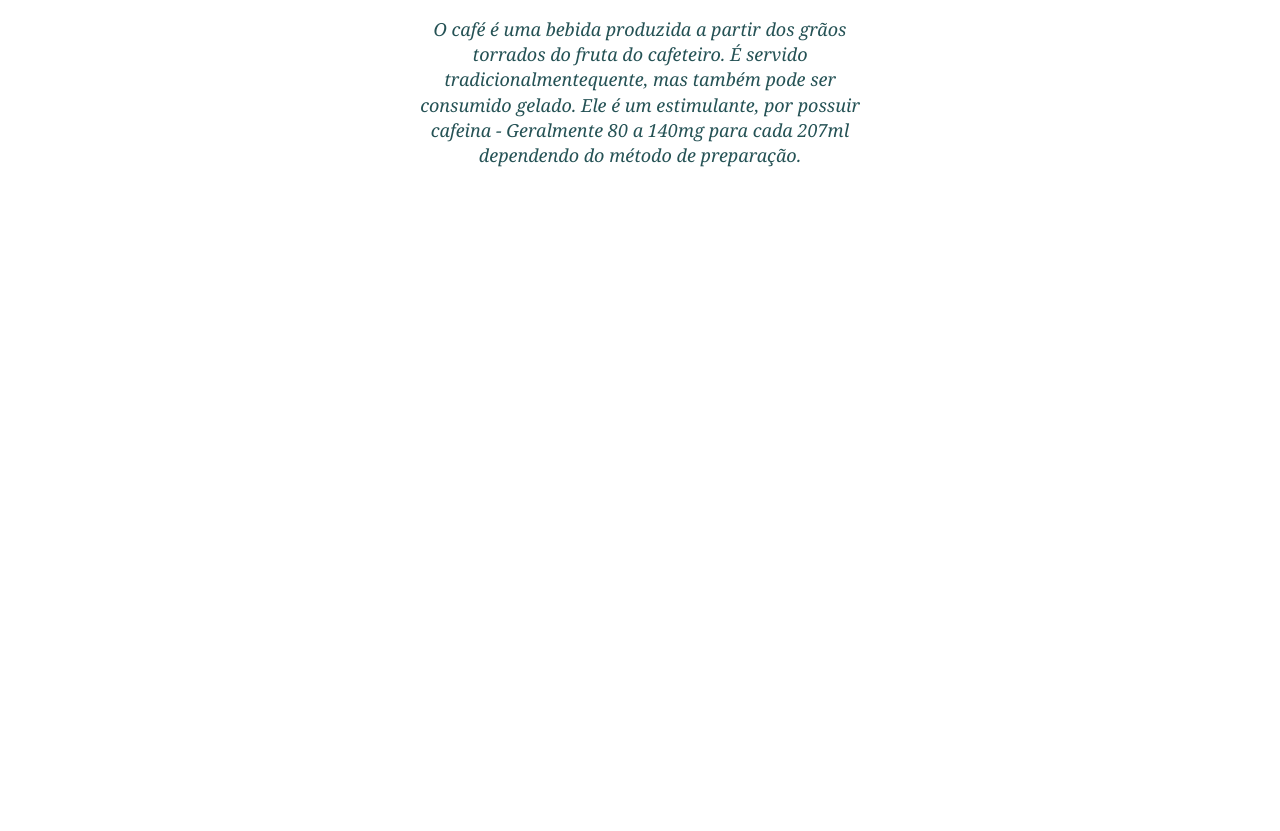
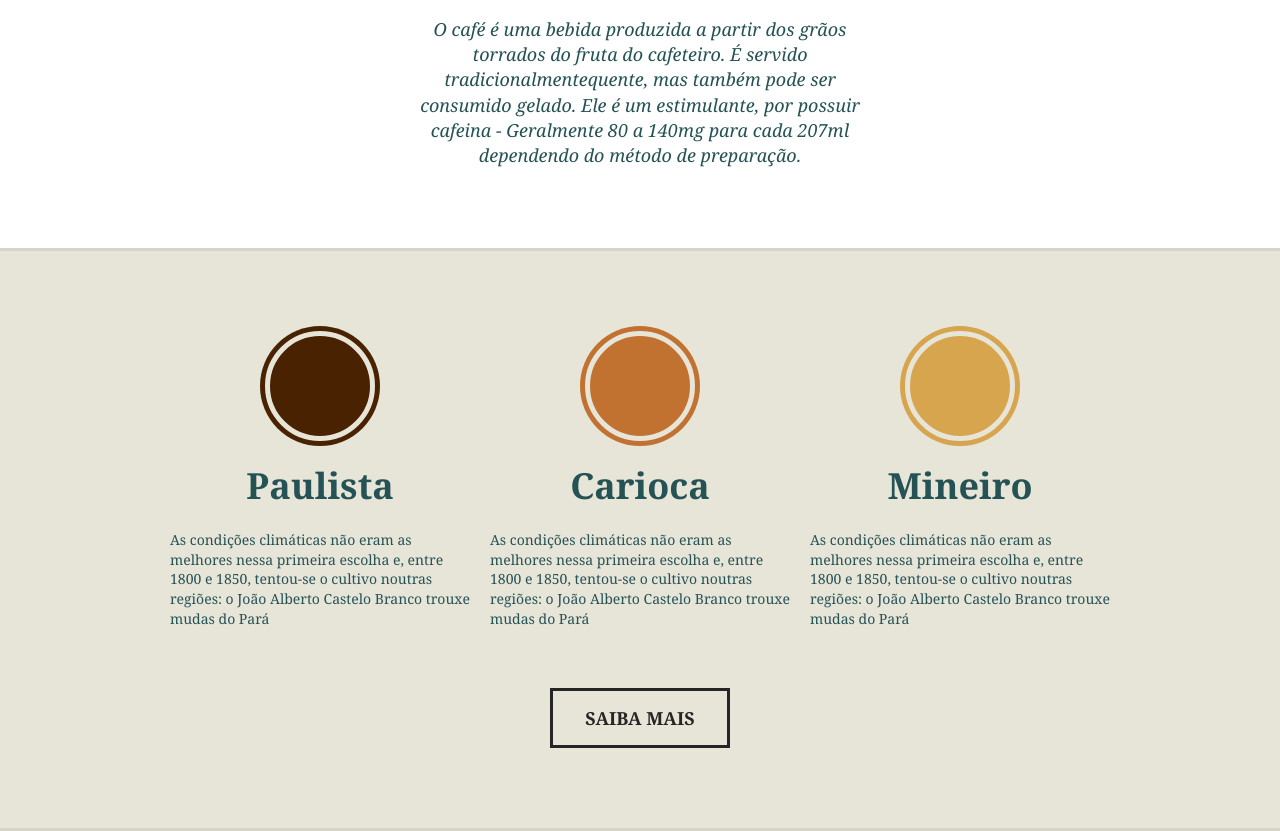
Before and after one commit to sudohorus/Brafe, a plain HTML site: page index.html in a window 1280 px wide. Shown: the part 973-1804 px from the top of the page. Before the commit the page ends 1221 px from the top, so only its background shows below. Drawn offline with Linux system fonts and the light colour scheme.

Commit message:
produtos

```diff
--- a/css/main.css
+++ b/css/main.css
@@ -124,3 +124,65 @@ body{
     padding: 5px 0 10px;
 
 }
+
+/*produtos*/
+.produtos{
+    background-color: #e7e4d8;
+    padding: 60px 0;
+    border-top: 3px solid #d6d3c8;
+    border-bottom: 3px solid #d6d3c8;
+}
+
+.produtos-item{
+    flex: 1;
+    margin: 0 10px 40px 10px;
+}
+
+.produtos-item h2{
+    font-size: 2.25em;
+    text-align: center;
+    margin-bottom: 20px;
+}
+
+.produtos-item p{
+    font-size: 0.875em;
+    line-height: 1.4em;
+}
+
+.produtos-item h2::before{
+    content: '';
+    display: block;
+    width: 100px;
+    height: 100px;
+    border-radius: 50%;
+    background-color: currentColor;
+    border: 5px solid #e7e4d8;
+    box-shadow: 0 0 0 5px currentColor;
+    margin: 20px auto;
+}
+
+h2.produtos-paulista::before{
+    color: #492201;
+}
+
+h2.produtos-carioca::before{
+    color: #c17130;
+}
+
+h2.produtos-mineiro::before{
+    color: #d7a54d;
+}
+
+.produtos-btn{
+    border: 3px solid #252525;
+    color: #252525;
+    text-decoration: none;
+    text-align: center;
+    font-size: 1.125em;
+    font-weight: bold;
+    text-transform: uppercase;
+    display: block;
+    width: 180px;
+    padding: 15px 0;
+    margin: 20px auto;
+}
--- a/index.html
+++ b/index.html
@@ -43,5 +43,23 @@
             O café é uma bebida produzida a partir dos grãos torrados do fruta do cafeteiro. É servido tradicionalmentequente, mas também pode ser consumido gelado. Ele é um estimulante, por possuir cafeina - Geralmente 80 a 140mg para cada 207ml dependendo do método de preparação.
         </p>
     </section>
+    <!--produtos-->
+    <section class="produtos">
+        <div class="container">
+            <div class="produtos-item">
+                <h2 class="produtos-paulista">Paulista</h2>
+                <p>As condições climáticas não eram as melhores nessa primeira escolha e, entre 1800 e 1850, tentou-se o cultivo noutras regiões: o João Alberto Castelo Branco trouxe mudas do Pará</p>
+            </div>
+            <div class="produtos-item">
+                <h2 class="produtos-carioca">Carioca</h2>
+                <p>As condições climáticas não eram as melhores nessa primeira escolha e, entre 1800 e 1850, tentou-se o cultivo noutras regiões: o João Alberto Castelo Branco trouxe mudas do Pará</p>
+            </div>
+            <div class="produtos-item">
+                <h2 class="produtos-mineiro">Mineiro</h2>
+                <p>As condições climáticas não eram as melhores nessa primeira escolha e, entre 1800 e 1850, tentou-se o cultivo noutras regiões: o João Alberto Castelo Branco trouxe mudas do Pará</p>
+            </div>
+        </div>
+        <a href="#" class="produtos-btn">Saiba Mais</a>
+    </section>
 </body>
 </html>
```
